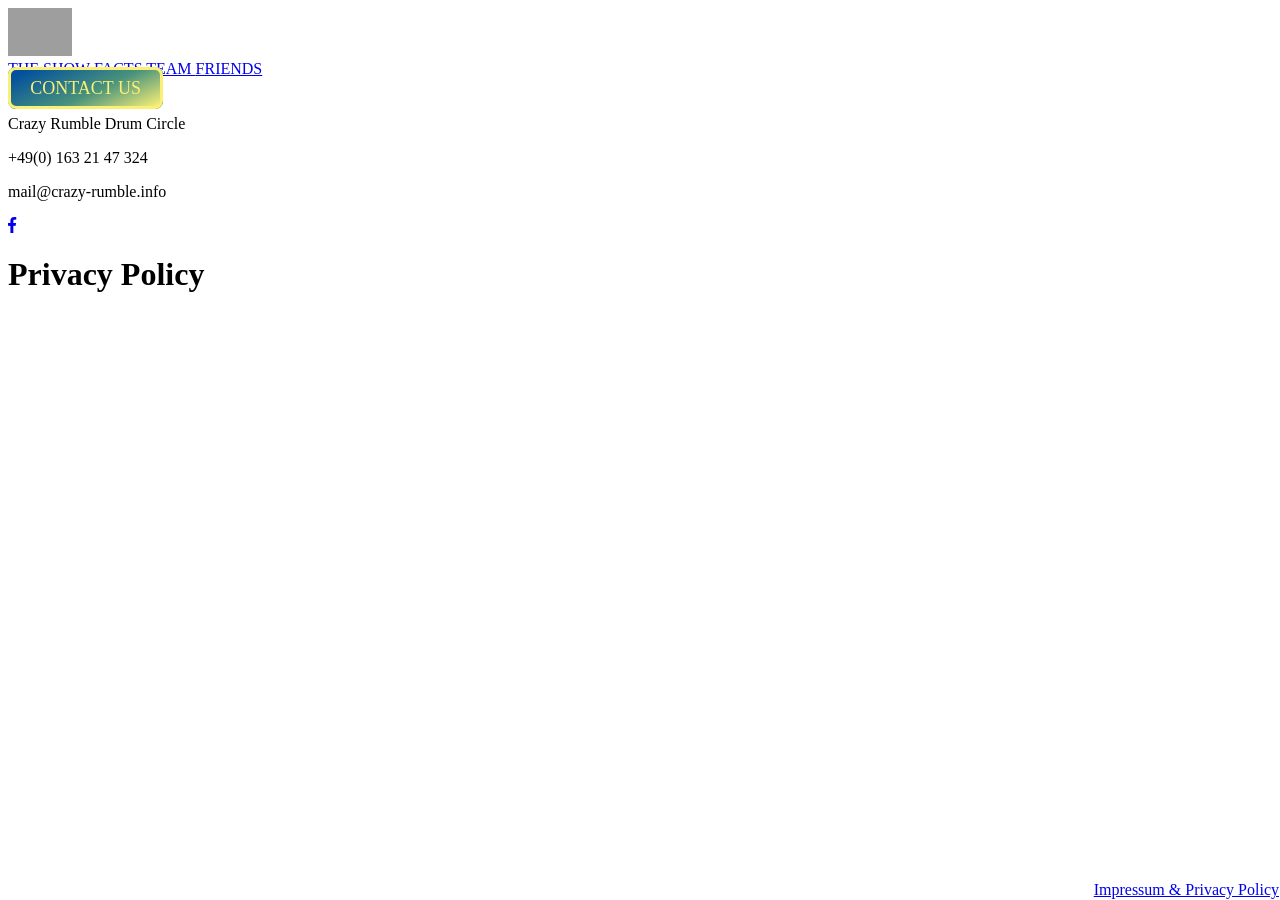
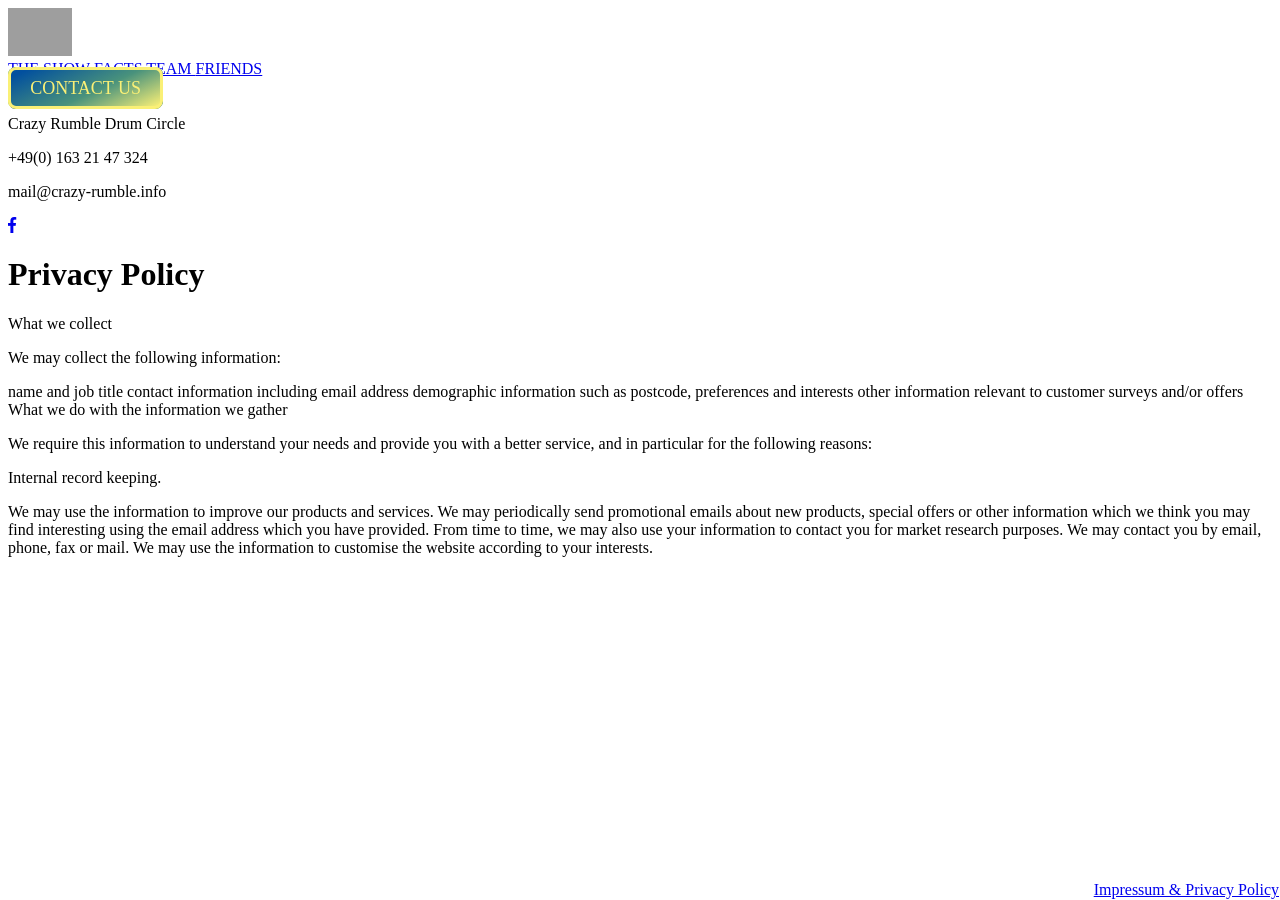
Before and after one commit to matteocarpi/crdc, a Jekyll site: the page built from impressum.md, in a window 1280 px wide. Built offline with Jekyll 4.4.1, drawn with Linux system fonts in a browser that asks for light colours; nearby versions of some CDN libraries; grey boxes are pictures that could not be loaded.

Commit message:
impressum html in place

```diff
--- a/_layouts/impressum.html
+++ b/_layouts/impressum.html
@@ -12,6 +12,8 @@ layout: default
 
   <div class="privacy-policy">
     <h1>Privacy Policy</h1>
-    <p>{{ content }}</p>
+    <div>
+      {{ content }}
+    </div>
   </div>
 </div>
--- a/impressum.md
+++ b/impressum.md
@@ -6,3 +6,21 @@ contact-name: Crazy Rumble Drum Circle
 telephone: +49(0) 163 21 47 324
 e-mail: mail@crazy-rumble.info
 ---
+
+What we collect
+
+We may collect the following information:
+
+name and job title
+contact information including email address
+demographic information such as postcode, preferences and interests
+other information relevant to customer surveys and/or offers
+What we do with the information we gather
+
+We require this information to understand your needs and provide you with a better service, and in particular for the following reasons:
+
+Internal record keeping.
+
+We may use the information to improve our products and services.
+We may periodically send promotional emails about new products, special offers or other information which we think you may find interesting using the email address which you have provided.
+From time to time, we may also use your information to contact you for market research purposes. We may contact you by email, phone, fax or mail. We may use the information to customise the website according to your interests.
```
